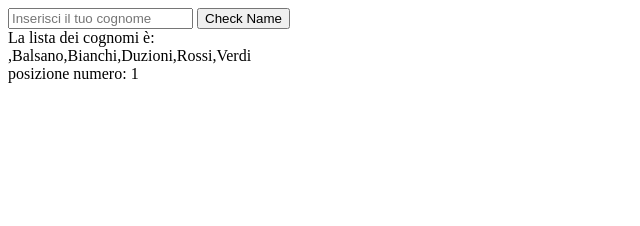
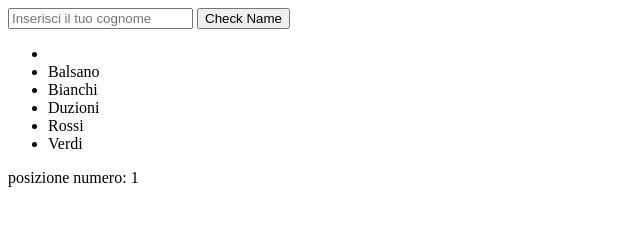
Before and after one commit to rescueDev/js-lista-cognomi, a plain HTML site: page index.html in a window 1280 px wide. Both pictures are taken after a click on the button "Check Name". Shown: the whole page, without its empty margins (0-640 px from the left). Drawn offline with Linux system fonts and the light colour scheme.

Commit message:
aggiunta lista in <li> e modifica script con loop for

```diff
--- a/index.html
+++ b/index.html
@@ -13,7 +13,12 @@
 
         <button id="check-button">Check Name</button>
 
-        <div id="lista"></div>
+        <ul id="lista">
+
+
+        </ul>
+
+
 
         <div id="position"></div>
 
--- a/js/script.js
+++ b/js/script.js
@@ -3,12 +3,11 @@ var listaCognomi = ["Bianchi", "Rossi", "Duzioni", "Balsano", "Verdi"];
 
 console.log(listaCognomi);
 
+// creo bottone variabile
+var button = document.getElementById('check-button');
 
-
-// stampo la lista ordinata per cognome
-var button = document.getElementById('check-button');
+//collego event click a button
 button.addEventListener("click" ,
-
     function () {
         // chiedo all'utente il cognome
         var askName = document.getElementById('ask-name');
@@ -19,13 +18,25 @@ function () {
         listaCognomi.push(askName.value);
         console.log(listaCognomi);
 
-    //stampo posizione lista ordinata
+        //ordino e stampo lista ordinata in log
         listaCognomi.sort();
         console.log("Lista ordinata: ", listaCognomi);
 
-    document.getElementById("lista").innerHTML = "La lista dei cognomi è: " + "<br>" + listaCognomi;
+        //variabile per loop lista nomi
+        var testostampato = "";
 
+        //ciclo per traversare nomi lista
+        for (var i = 0; i < listaCognomi.length; i++) {
 
+            console.log(listaCognomi[i]);
+
+            testostampato = testostampato + "<li>" + listaCognomi[i] + "</li>";
+        }
+
+        //stampo lista in <li>
+        document.getElementById("lista").innerHTML = testostampato;
+
+        console.log(testostampato);
 
         // stampo posizione lista
         var positionList = listaCognomi.indexOf(askName.value);
@@ -33,12 +44,6 @@ function () {
 
         document.getElementById('position').innerHTML ="posizione numero: " + (positionList + 1);
 
-
-
-
-
-
-
     }
 
 )
```
Lines whose indentation alone changed are shown as unchanged.
